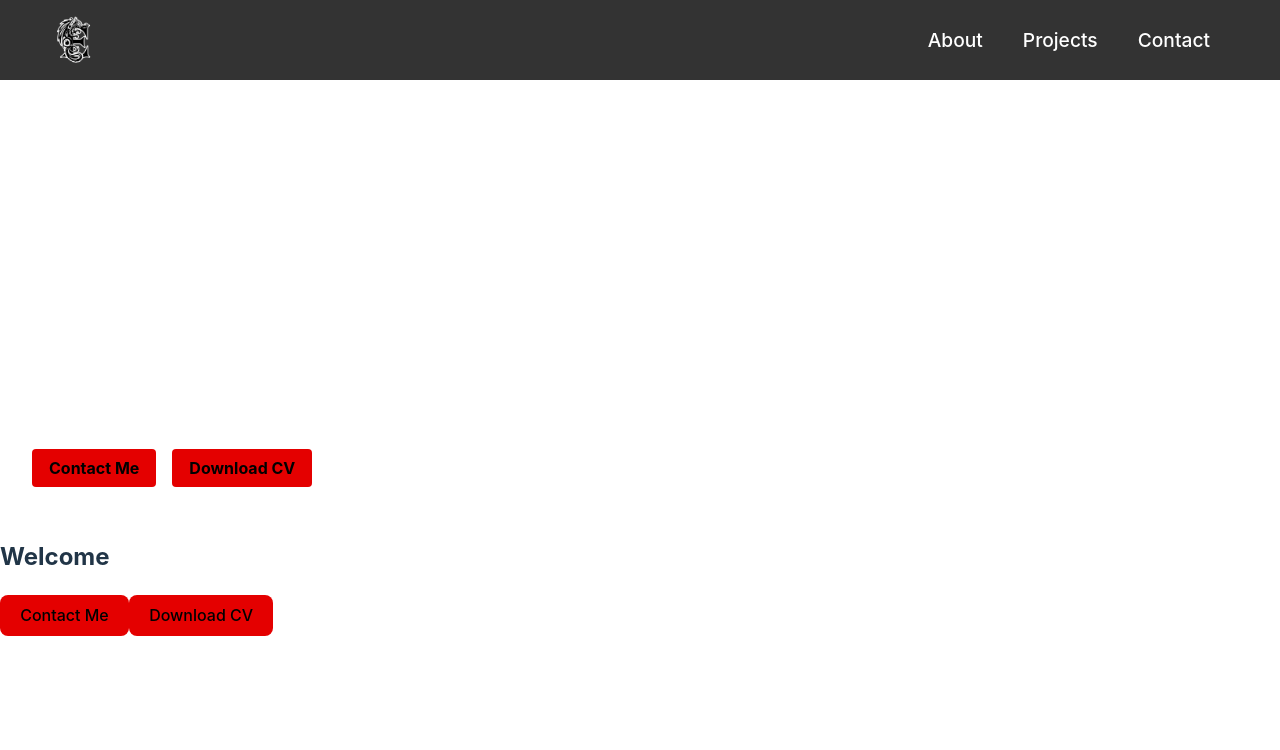
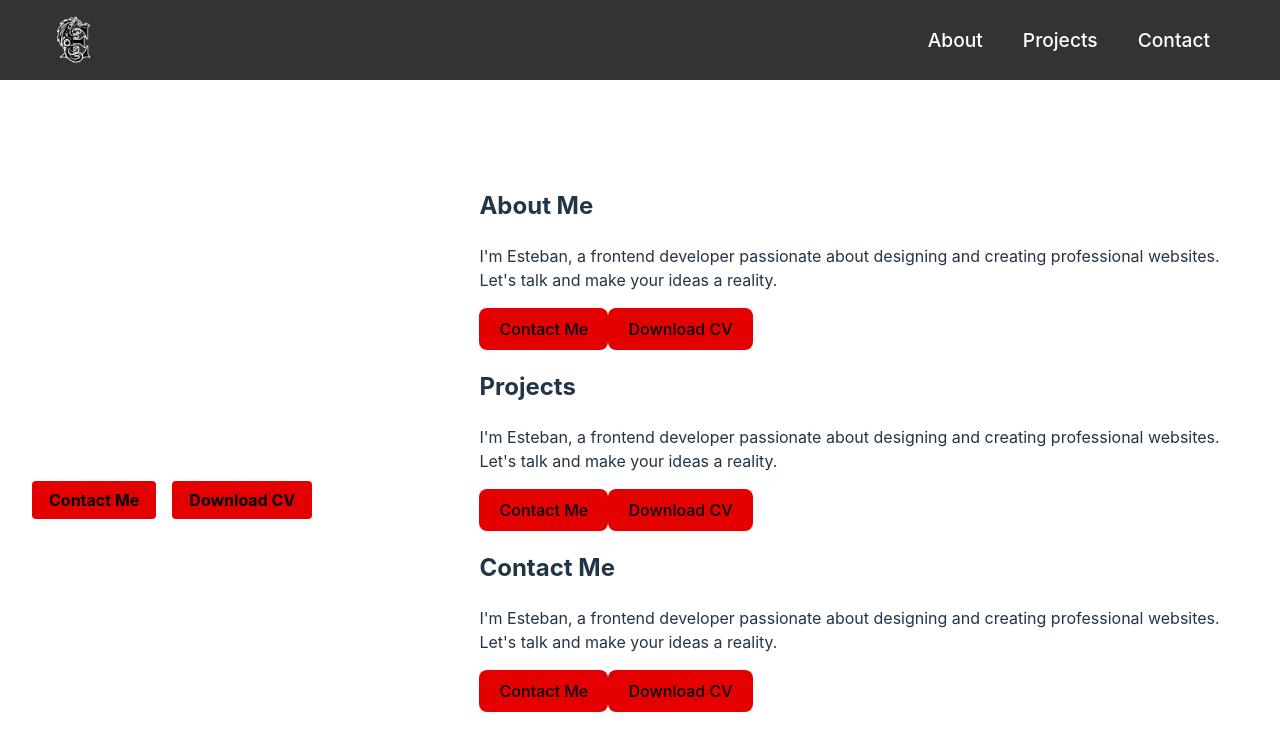
Before and after one commit to estebandvargasm/portafolio, a React (Vite) app: page / in a window 1280 px wide. Shown: the top 750 px of the page. Built offline with nearby package versions, Linux system fonts and the light colour scheme.

Commit message:
chore: Refactor App component layout and update styles

```diff
--- a/src/App.jsx
+++ b/src/App.jsx
@@ -1,20 +1,14 @@
-import React from 'react';
 import Navbar from './navbar/navbar';
 import Header from './header/header';
 import Container from './container/container';
+import './app.css'; // Importa tu archivo CSS si tienes uno
 
-const App = () => {
+function App() {
   return (
-    <div className="flex flex-col h-screen">
+    <div className="app-container">
       <Navbar />
-      <div className="flex flex-1 overflow-hidden">
-        <div className="w-3/10">
-          <Header />
-        </div>
-        <div className="w-7/10">
-          <Container />
-        </div>
-      </div>
+      <Header />
+      <Container />
     </div>
   );
 };
--- /dev/null
+++ b/src/app.css
@@ -0,0 +1,13 @@
+.app-container {
+  display: flex;
+  flex-direction: row;
+  margin-top: 80px;
+}
+
+Header {
+  flex: 0.4;
+}
+
+Container {
+  flex: 0.6;
+}
--- a/src/container/container.css
+++ b/src/container/container.css
@@ -0,0 +1,7 @@
+.container {
+  display: flex;
+  flex-direction: column;
+  align-items: center;
+  justify-content: center;
+  padding: 2rem;
+}
--- a/src/container/container.jsx
+++ b/src/container/container.jsx
@@ -1,21 +1,18 @@
 import React from "react";
 import "./container.css";
+import About from "./about/about";
+import Projects from "./projects/projects";
+import Contact from "./contact/contact";
 
 const Container = () => {
   return (
-    <section className="container">
-      <div className="container-content">
-        <h2 className="container-title">Welcome</h2>
-        <div className="container-buttons">
-          <button className="container-button contact-button">
-            Contact Me
-          </button>
-          <button className="container-button cv-button">
-            Download CV
-          </button>
-        </div>
+    <>
+      <div className="container">
+        <About />
+        <Projects />
+        <Contact />
       </div>
-    </section>
+    </>
   );
 };
 
--- /dev/null
+++ b/src/container/projects/projects.jsx
@@ -0,0 +1,25 @@
+import React from "react";
+import "./projects.css";
+
+const Projects = () => {
+    return (
+        <section className="projects">
+            <div className="projects-content">
+                <h2 className="projects-title">Projects</h2>
+                <p className="projects-text">
+                    I'm Esteban, a frontend developer passionate about designing and creating professional websites. Let's talk and make your ideas a reality.
+                </p>
+                <div className="projects-buttons">
+                    <button className="projects-button contact-button">
+                        Contact Me
+                    </button>
+                    <button className="projects-button cv-button">
+                        Download CV
+                    </button>
+                </div>
+            </div>
+        </section>
+    );
+};
+
+export default Projects;
--- a/src/header/header.css
+++ b/src/header/header.css
@@ -8,6 +8,7 @@
   justify-content: space-between;
   align-items: center;
   margin: 0 auto;
+  text-align: justify;
 }
 
 .header-title {
@@ -52,7 +53,6 @@
   }
 
   .header-text {
-    padding-right: 0;
     margin-bottom: 2rem;
   }
 
```
Also changed, not shown: src/container/projects/projects.css (added).
